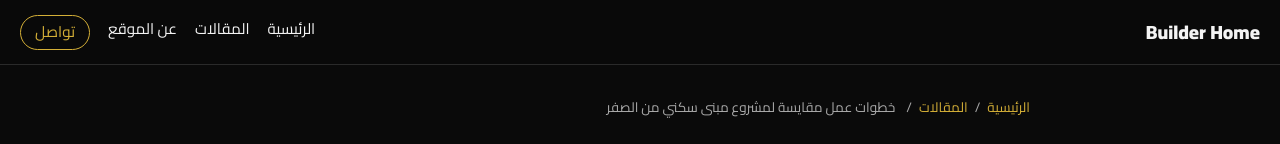
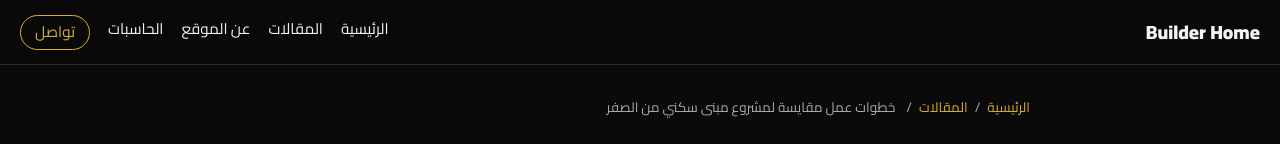
Before and after one commit to mahmoudsaberabdelaleem-bit/builder-home, a plain HTML site: page articles/make-boq-from-scratch/index.html in a window 1280 px wide. Shown: the top 144 px of the page. Drawn offline with Linux system fonts and the light colour scheme.

Commit message:
Add link to tools in navigation

```diff
--- a/articles/make-boq-from-scratch/index.html
+++ b/articles/make-boq-from-scratch/index.html
@@ -30,6 +30,7 @@
       <a href="../../">الرئيسية</a>
       <a href=".././">المقالات</a>
       <a href="../about/">عن الموقع</a>
+      <a href="../tools/">الحاسبات</a>
       <a href="../contact/" class="site-nav-cta">تواصل</a>
     </div>
   </nav>
```
